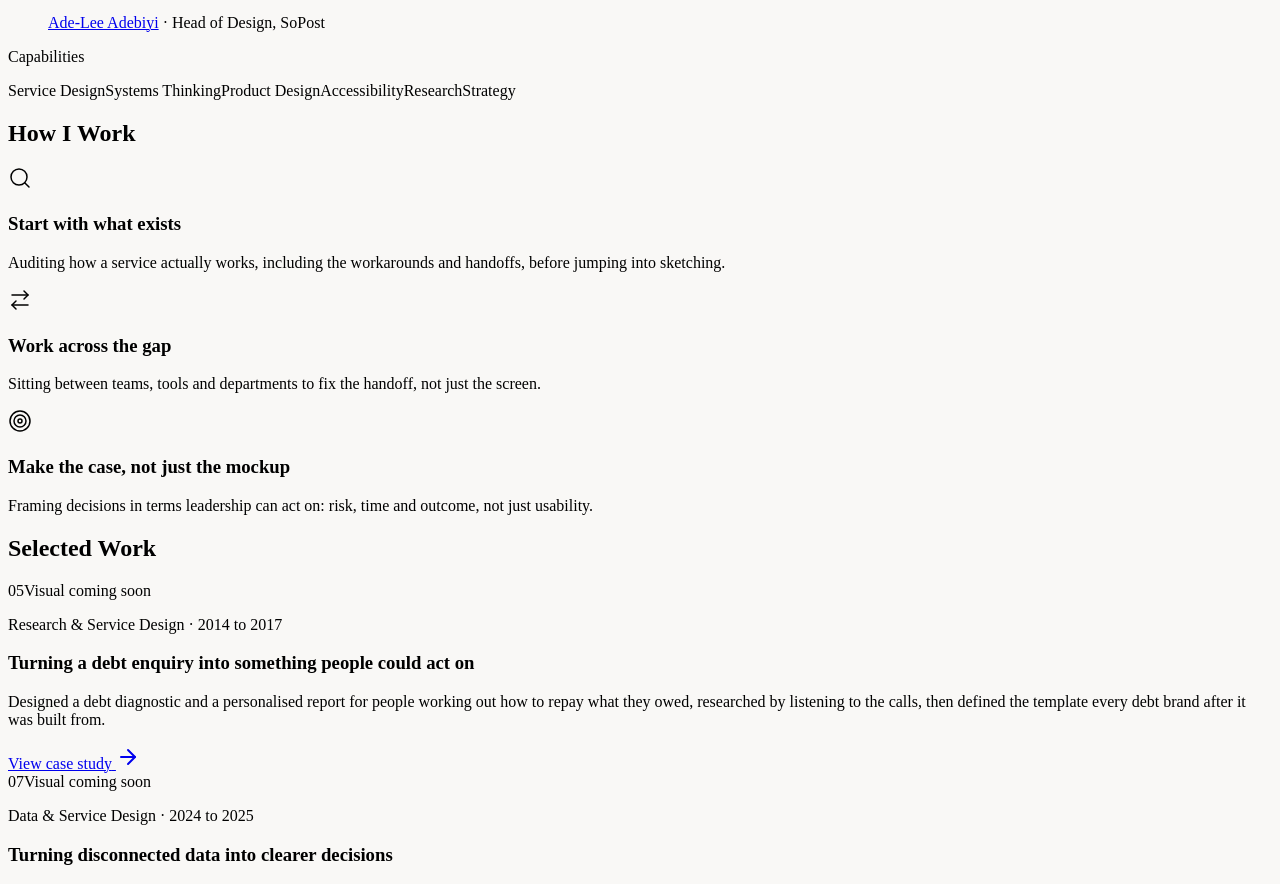
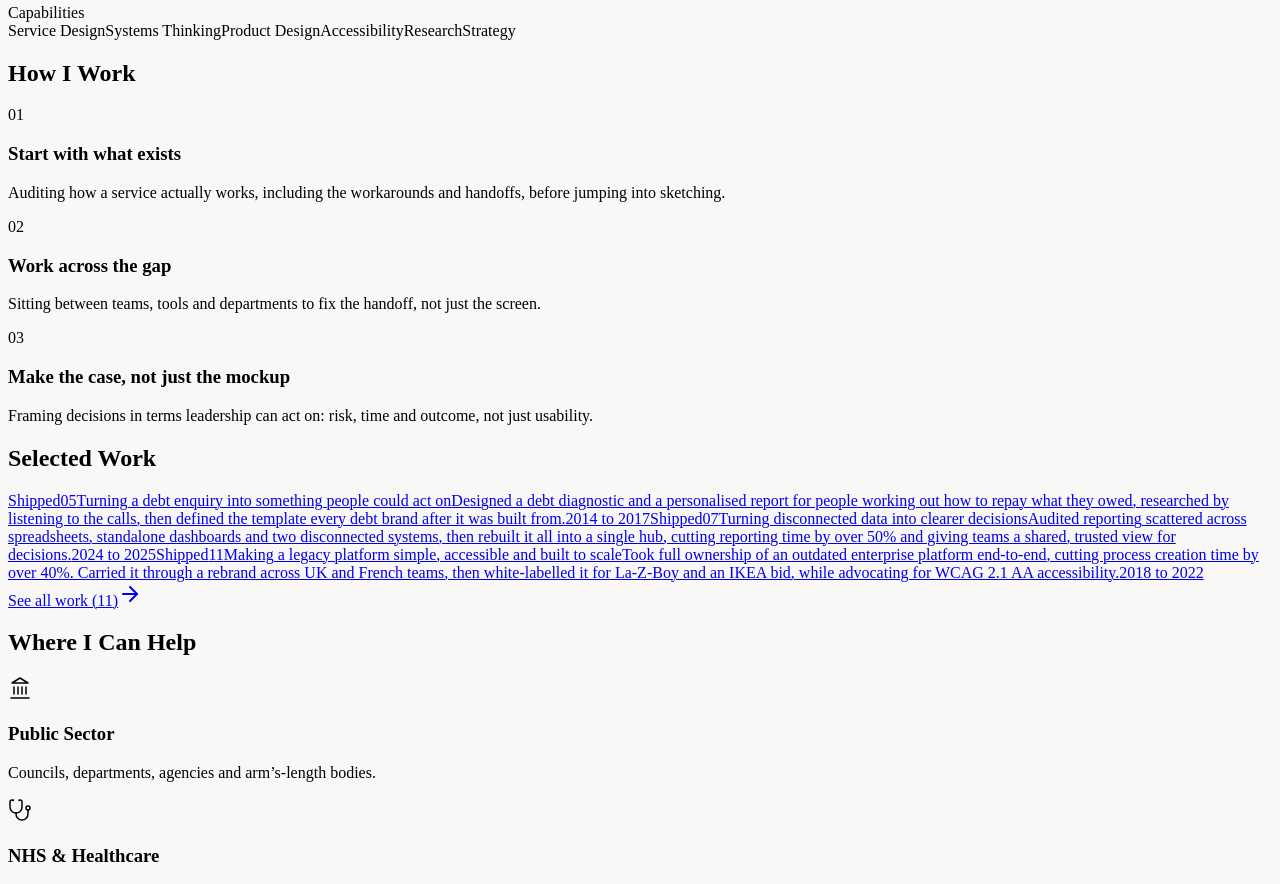
Before and after one commit to jadeparrish/portfolio, a Next.js app: page / in a window 1280 px wide. Shown: the part 1894-2778 px from the top of the page. Built offline with nearby package versions, Linux system fonts and the light colour scheme.

Commit message:
Refactor page.js for improved structure and layout
Refactor page.js to improve structure and readability by replacing some components and updating the layout.

```diff
--- a/app/page.js
+++ b/app/page.js
@@ -7,16 +7,20 @@ import {
   Search,
   Target,
   Users,
-  FileText,
-  Layers,
-  Wrench,
   Landmark,
   Stethoscope,
   GraduationCap,
   Heart,
-  Image as ImageIcon,
 } from 'lucide-react';
-import { caseStudiesList, thinkingList, SiteFooter, Testimonial } from './caseStudiesData';
+import {
+  caseStudiesList,
+  thinkingList,
+  SiteFooter,
+  Testimonial,
+  IndexRow,
+  Figure,
+  Plate,
+} from './caseStudiesData';
 
 const whatIDo = [
   {
@@ -140,17 +144,10 @@ export default function PortfolioHomepage() {
             </div>
           </div>
 
-          {/* Hero illustration placeholder */}
+          {/* The hero illustration is a systems ecosystem map, so it is
+              labelled as a figure rather than framed as artwork. */}
           <div className="lg:col-span-6">
-            <div className="aspect-[4/3] w-full max-h-[320px] lg:max-h-none rounded-sm border border-dashed border-neutral-300 bg-white/60 flex flex-col items-center justify-center gap-3 text-center px-8">
-              <ImageIcon className="w-6 h-6 text-neutral-300" strokeWidth={1.5} />
-              <p className="text-xs uppercase tracking-[0.15em] text-neutral-600 font-medium">
-                Hero illustration: coming soon
-              </p>
-              <p className="text-xs text-neutral-600 max-w-[220px]">
-                Hand-drawn systems ecosystem map
-              </p>
-            </div>
+            <Figure n="01" caption="Hand-drawn systems ecosystem map" />
           </div>
         </section>
 
@@ -235,13 +232,17 @@ export default function PortfolioHomepage() {
                 />
               </div>
 
-              <div className="pt-8 border-t border-neutral-200/80">
-                <p className="text-[11px] uppercase tracking-[0.2em] font-medium text-neutral-600 mb-3">
-                  Capabilities
-                </p>
-                {/* Same fix as the hero tags: each dot travels with the label
-                    before it, so a dot can never start a wrapped line. */}
-                <div className="flex flex-wrap items-center gap-x-3 gap-y-2 text-xs sm:text-sm text-neutral-800 font-mono tracking-wider">
+              {/* A bounded capability plate: a legend bolted to the panel
+                  rather than a loose line of labels. The engraved header sits
+                  above the list on a phone and beside it from sm up.
+
+                  Each dot still travels with the label before it, so a dot
+                  can never start a wrapped line. */}
+              <div className="flex flex-wrap border border-neutral-900/15 bg-[#F4F2EE]">
+                <div className="w-full sm:w-auto flex items-center px-4 py-3 border-b sm:border-b-0 sm:border-r border-neutral-900/[0.09] bg-neutral-900/[0.025]">
+                  <Plate>Capabilities</Plate>
+                </div>
+                <div className="flex flex-wrap items-center gap-x-5 gap-y-2 px-4 py-3 text-[13px] text-neutral-900">
                   {[
                     'Service Design',
                     'Systems Thinking',
@@ -250,10 +251,10 @@ export default function PortfolioHomepage() {
                     'Research',
                     'Strategy',
                   ].map((label, i, all) => (
-                    <span key={label} className="inline-flex items-center gap-x-3">
+                    <span key={label} className="inline-flex items-center gap-x-5">
                       {label}
                       {i < all.length - 1 && (
-                        <span className="w-1 h-1 rounded-full bg-neutral-400 translate-y-[3px]" />
+                        <span className="w-[3px] h-[3px] rounded-full bg-[#A47864]" />
                       )}
                     </span>
                   ))}
@@ -267,13 +268,16 @@ export default function PortfolioHomepage() {
         <section className="py-16 lg:py-24 border-b border-neutral-200/80">
           <SectionLabel>How I Work</SectionLabel>
           <div className="grid grid-cols-1 md:grid-cols-3 gap-10 lg:gap-14">
-            {whatIDo.map((item) => (
-              <div key={item.title} className="space-y-4">
-                <item.icon className="w-5 h-5 text-neutral-600" strokeWidth={1.5} />
-                <h3 className="font-serif text-xl font-normal text-neutral-900">
+            {/* Numbered rather than iconned. These three are a sequence, and
+                a number says so where a magnifying glass and a target did not.
+                No boxes: the section is prose, so it stays on paper. */}
+            {whatIDo.map((item, i) => (
+              <div key={item.title} className="space-y-3">
+                <Plate>{String(i + 1).padStart(2, '0')}</Plate>
+                <h3 className="font-serif text-xl font-normal text-neutral-900 leading-snug">
                   {item.title}
                 </h3>
-                <p className="text-xs sm:text-sm text-neutral-600 leading-relaxed">
+                <p className="text-sm text-neutral-600 leading-relaxed [text-wrap:pretty]">
                   {item.description}
                 </p>
               </div>
@@ -282,55 +286,23 @@ export default function PortfolioHomepage() {
         </section>
 
         {/* Selected Work */}
+        {/* Rows rather than cards. The cards each carried a grey placeholder
+            box, so three of the site's empty states lived on the homepage
+            above the fold. Rows read faster, and the state lamp says more
+            than a thumbnail of nothing would. */}
         <section id="work" className="pt-16 lg:pt-24">
           <SectionLabel>Selected Work</SectionLabel>
-          <div className="divide-y divide-neutral-200/70">
+          <div className="border-t border-neutral-900/[0.09]">
             {caseStudies.map((item) => (
-              <div
+              <IndexRow
                 key={item.num}
-                className="group grid grid-cols-1 md:grid-cols-2 lg:grid-cols-12 gap-6 md:gap-8 items-start md:items-center py-10 lg:py-12 first:pt-0 last:pb-0"
-              >
-                <div className="md:col-span-1 lg:col-span-3">
-                  <div
-                    className={`aspect-[4/3] max-h-[240px] md:max-h-none rounded-sm border border-neutral-200/80 ${item.tint} flex flex-col items-center justify-center gap-1`}
-                  >
-                    <span className="font-mono text-xl text-neutral-500">{item.num}</span>
-                    <span className="text-[10px] uppercase tracking-[0.15em] text-neutral-600">
-                      Visual coming soon
-                    </span>
-                  </div>
-                </div>
-
-                <div className="md:col-span-1 lg:col-span-9 flex flex-col gap-4 lg:flex-row lg:items-start lg:justify-between lg:gap-8">
-                  <div className="space-y-2 lg:max-w-lg">
-                    <p className="text-[10px] uppercase tracking-[0.15em] text-neutral-600 font-medium">
-                      {item.tag}
-                      {item.year && <> &middot; {item.year}</>}
-                    </p>
-                    <h3 className="font-serif text-xl sm:text-2xl text-neutral-900 leading-snug transition-colors group-hover:text-[#8D6553]">
-                      {item.title}
-                    </h3>
-                    <p className="text-xs sm:text-sm text-neutral-600 leading-relaxed">
-                      {item.description}
-                    </p>
-                  </div>
-
-                  <div className="shrink-0 lg:pt-1 lg:text-right">
-                    {item.href ? (
-                      <a
+                state={item.state}
+                num={item.num}
+                title={item.title}
+                description={item.description}
+                meta={item.year}
                 href={item.href}
-                        className="inline-flex items-center gap-1.5 text-xs text-neutral-900 font-medium tracking-wider uppercase hover:text-[#8D6553] group-hover:translate-x-1 transition-all"
-                      >
-                        {item.cta} <ArrowRight className="w-3.5 h-3.5 text-neutral-600 group-hover:text-[#8D6553] transition-colors" />
-                      </a>
-                    ) : (
-                      <span className="inline-flex items-center gap-1.5 text-xs text-neutral-600 font-medium tracking-wider uppercase">
-                        {item.cta}
-                      </span>
-                    )}
-                  </div>
-                </div>
-              </div>
+              />
             ))}
           </div>
 
@@ -364,58 +336,21 @@ export default function PortfolioHomepage() {
         {/* What I'm Noticing */}
         <section id="thinking" className="pt-16 lg:pt-24">
           <SectionLabel>What I&rsquo;m Noticing</SectionLabel>
-          <div className="grid grid-cols-1 sm:grid-cols-2 gap-8 lg:gap-10">
-            {thoughts.map((article) => {
-              const inner = (
-                <>
-                  <article.icon
-                    className={`w-5 h-5 ${article.href ? 'text-[#A47864]' : 'text-neutral-300'}`}
-                    strokeWidth={1.5}
+          {/* The same row component as the work list. An unwritten piece no
+              longer needs its own greyed-out treatment: the hollow lamp and
+              the word already say where it is. */}
+          <div className="border-t border-neutral-900/[0.09]">
+            {thoughts.map((article) => (
+              <IndexRow
+                key={article.slug}
+                state={article.state}
+                num={article.num}
+                title={article.title}
+                description={article.description}
+                meta={article.readTime}
+                href={article.href}
               />
-                  {/* A piece that isn't written yet sits back. #6E6E6E is
-                      4.8:1 on paper, so it reads as greyed out and still
-                      clears AA for small text. neutral-500 misses at 4.47. */}
-                  <h3
-                    className={`font-serif text-lg leading-snug ${
-                      article.href
-                        ? 'text-neutral-900 transition-colors group-hover:text-[#8D6553] group-hover:underline underline-offset-4 decoration-neutral-500'
-                        : 'text-[#6E6E6E]'
-                    }`}
-                  >
-                    {article.title}
-                  </h3>
-                  {article.description && (
-                    <p
-                      className={`text-xs sm:text-sm leading-relaxed ${
-                        article.href ? 'text-neutral-600' : 'text-[#6E6E6E]'
-                      }`}
-                    >
-                      {article.description}
-                    </p>
-                  )}
-                  <p
-                    className={`text-[11px] font-mono ${
-                      article.href ? 'text-neutral-600' : 'text-[#6E6E6E]'
-                    }`}
-                  >
-                    {article.readTime}
-                  </p>
-                </>
-              );
-              return article.href ? (
-                <a
-                  key={article.title}
-                  href={article.href}
-                  className="group block border-t border-neutral-200/60 hover:border-[#A47864]/50 transition-colors pt-5 space-y-3"
-                >
-                  {inner}
-                </a>
-              ) : (
-                <div key={article.title} className="border-t border-neutral-200/60 pt-5 space-y-3">
-                  {inner}
-                </div>
-              );
-            })}
+            ))}
           </div>
 
           <div className="mt-12 py-6 border-y border-neutral-200/80">
@@ -429,29 +364,38 @@ export default function PortfolioHomepage() {
           </div>
         </section>
 
-        {/* Contact */}
-        <section id="contact" className="py-24 lg:py-32 text-center space-y-8">
-          <div className="inline-block px-4 py-1.5 bg-[#A47864]/10 border border-[#A47864]/30 text-[#8D6553] rounded-full text-xs font-mono tracking-wide">
-            Open to Part-Time Roles &amp; Fractional Contracts (2&ndash;3 days/week)
+        {/* Contact, as the page's one readout block. The header already
+            carries availability as a state; here it is an invitation, so the
+            same fact is not said twice in the same words. */}
+        <section id="contact" className="py-16 lg:py-24">
+          <div className="border border-neutral-900/15 bg-[#F4F2EE]">
+            <div className="flex flex-wrap items-center justify-between gap-x-6 gap-y-2 px-4 sm:px-5 py-3 border-b border-neutral-900/15 bg-neutral-900/[0.025]">
+              <Plate>Contact</Plate>
+              <p className="text-xs sm:text-[13px] text-[#8D6553]">
+                Open to part-time roles and fractional contracts
+              </p>
             </div>
-          <h2 className="text-3xl sm:text-4xl lg:text-5xl font-serif text-neutral-900 tracking-tight">
+
+            <div className="px-5 py-14 sm:py-20 text-center space-y-7">
+              <h2 className="text-3xl sm:text-4xl font-serif text-neutral-900 tracking-tight [text-wrap:balance]">
                 Let&rsquo;s improve something together.
               </h2>
-          <div className="pt-2">
               <a
                 href="mailto:hello@jadeparrish.me"
-              className="text-lg sm:text-2xl font-serif text-neutral-900 underline underline-offset-8 decoration-neutral-500 hover:decoration-[#8D6553] transition-colors"
+                className="inline-block text-lg sm:text-2xl font-serif text-neutral-900 underline underline-offset-8 decoration-neutral-500 hover:decoration-[#8D6553] hover:text-[#8D6553] transition-colors"
               >
                 hello@jadeparrish.me &rarr;
               </a>
             </div>
-          {/* Where I am belongs next to how much of me is available: both are
-              the practical questions somebody asks at the point of getting in
-              touch. #6E6E6E is 4.8:1 on paper, so it still clears AA. */}
-          <p className="text-sm text-[#6E6E6E]">
-            Based in Lytham St Annes. Local work across Blackpool and the Fylde,
-            remote anywhere else.
-          </p>
+
+            {/* Where I am belongs next to how much of me is available: both
+                are the practical questions somebody asks at the point of
+                getting in touch. */}
+            <div className="flex flex-wrap items-center justify-between gap-x-6 gap-y-2 px-4 sm:px-5 py-3 border-t border-neutral-900/[0.09]">
+              <Plate>Lytham St Annes</Plate>
+              <Plate>Local across Blackpool &amp; the Fylde &middot; remote anywhere else</Plate>
+            </div>
+          </div>
         </section>
       </main>
 
```
Lines whose indentation alone changed are shown as unchanged.
